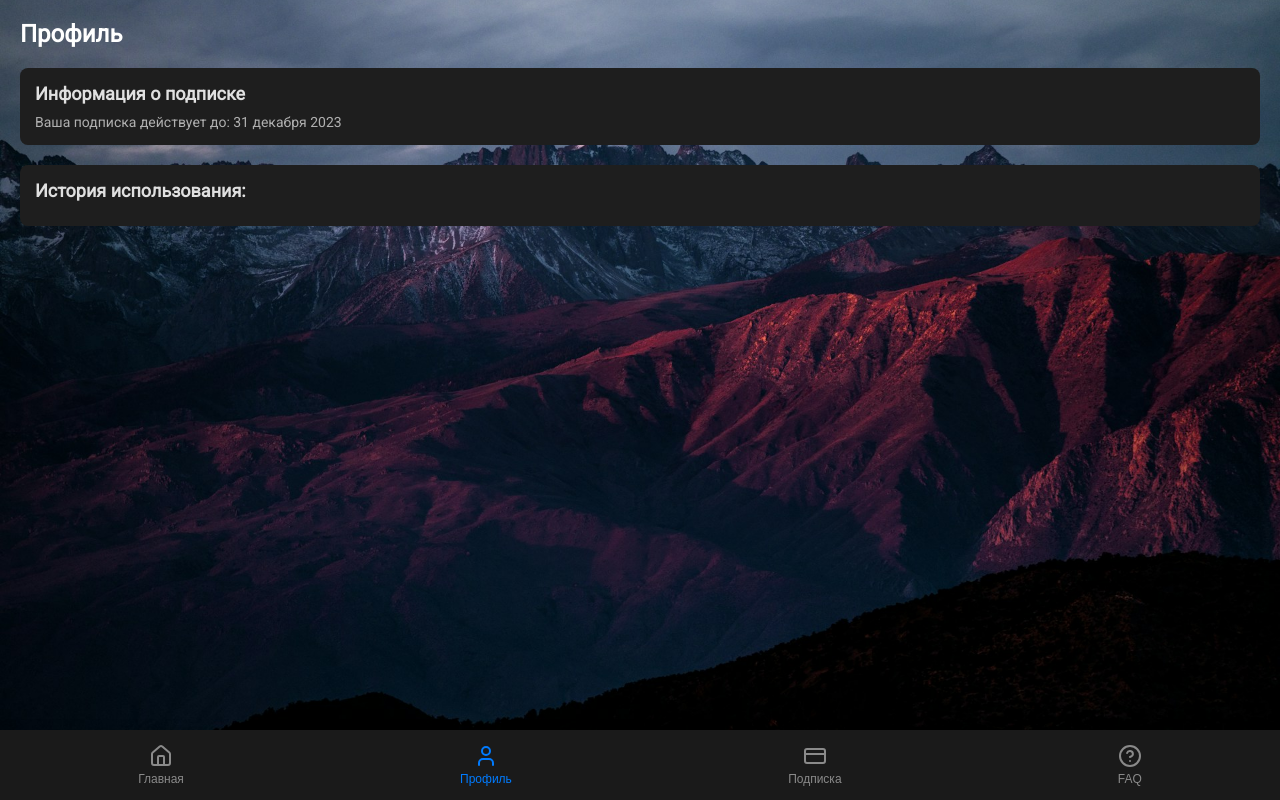
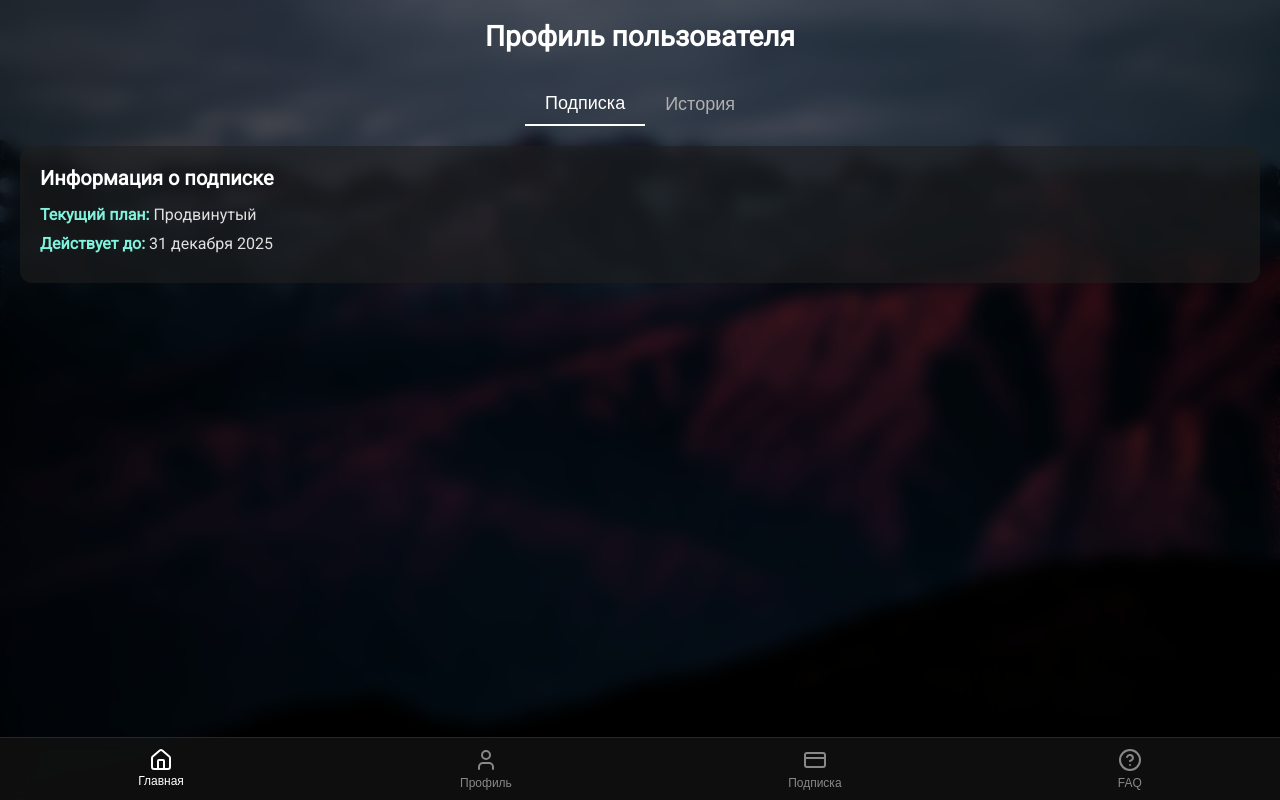
Before and after one commit to MrEwgenius/TgBotStreamers, a Next.js app: page /profile in a window 1280 px wide. Built offline with nearby package versions, Linux system fonts and the light colour scheme.

Commit message:
eddit disign

```diff
--- a/src/app/globals.scss
+++ b/src/app/globals.scss
@@ -14,6 +14,7 @@ html,
 body {
   height: 100%;
   overflow-x: hidden;
+
 }
 
 body {
@@ -24,6 +25,11 @@ body {
   font-family: Arial, Helvetica, sans-serif;
   -webkit-font-smoothing: antialiased;
   -moz-osx-font-smoothing: grayscale;
+
+
+
+
+
 
 }
 
@@ -39,6 +45,10 @@ a {
 }
 
 .content {
+  position: relative;
   height: 100%;
   padding-bottom: 45px;
+
+
+
 }
--- a/src/app/layout.jsx
+++ b/src/app/layout.jsx
@@ -1,7 +1,7 @@
 import localFont from "next/font/local";
 import "./globals.scss";
 import { Roboto } from "next/font/google";
-import { BottomTabs } from "@/components/BottomTabs/BottomTabs";
+import BottomTabs from "@/components/BottomTabs/BottomTabs";
 const inter = Roboto({ subsets: ['latin'], weight: ["400"] });
 
 
--- a/src/app/profile/page.jsx
+++ b/src/app/profile/page.jsx
@@ -1,35 +1,69 @@
-'use client';
-import styles from "./page.module.scss";
+"use client"
+
+import { useState } from "react"
+import styles from "./page.module.scss"
+import { Calendar, Clock } from "lucide-react"
 
 const ProfilePage = () => {
-  const subscriptionEndDate = "31 декабря 2023";
+  const [activeTab, setActiveTab] = useState("subscription")
+
+  const subscriptionInfo = {
+    plan: "Продвинутый",
+    endDate: "31 декабря 2025",
+  }
+
   const usageHistory = [
-    // { date: "2023-06-01", action: "Вход в приложение" },
-    // { date: "2023-06-02", action: "Обновление профиля" },
-    // { date: "2023-06-03", action: "Просмотр FAQ" },
-    // { date: "2023-06-04", action: "Изменение подписки" },
-  ];
+    { date: "2023-06-01", action: "Вход в приложение" },
+    { date: "2023-06-02", action: "Обновление профиля" },
+    { date: "2023-06-03", action: "Просмотр FAQ" },
+    { date: "2023-06-04", action: "Изменение подписки" },
+  ]
 
   return (
     <div className={styles.profileContainer}>
-      <h1>Профиль</h1>
+      <h1>Профиль пользователя</h1>
+      <div className={styles.tabContainer}>
+        <button
+          className={`${styles.tabButton} ${activeTab === "subscription" ? styles.active : ""}`}
+          onClick={() => setActiveTab("subscription")}
+        >
+          Подписка
+        </button>
+        <button
+          className={`${styles.tabButton} ${activeTab === "history" ? styles.active : ""}`}
+          onClick={() => setActiveTab("history")}
+        >
+          История
+        </button>
+      </div>
+      {activeTab === "subscription" && (
         <div className={styles.subscriptionInfo}>
           <h2>Информация о подписке</h2>
-        <p>Ваша подписка действует до: {subscriptionEndDate}</p>
+          <p>
+            <strong>Текущий план:</strong> {subscriptionInfo.plan}
+          </p>
+          <p>
+            <strong>Действует до:</strong> {subscriptionInfo.endDate}
+          </p>
         </div>
+      )}
+      {activeTab === "history" && (
         <div className={styles.usageHistory}>
-        <h2>История использования:</h2>
+          <h2>История использования</h2>
           <ul>
             {usageHistory.map((item, index) => (
               <li key={index}>
+                <Calendar size={18} />
                 <span>{item.date}</span>
+                <Clock size={18} />
                 <span>{item.action}</span>
               </li>
             ))}
           </ul>
         </div>
+      )}
     </div>
-  );
-};
+  )
+}
 
-export default ProfilePage;
+export default ProfilePage
--- a/src/app/profile/page.module.scss
+++ b/src/app/profile/page.module.scss
@@ -1,60 +1,97 @@
 .profileContainer {
+  position: relative;
   padding: 20px;
   color: #ffffff;
   min-height: 100vh;
   padding-bottom: 80px;
 
   h1 {
-    font-size: 24px;
-    margin-bottom: 20px;
+    font-size: 28px;
+    margin-bottom: 30px;
+    text-align: center;
+    color: #ffffff;
+  }
+  backdrop-filter: blur(8px);
+  -webkit-backdrop-filter: blur(8px);
+  &::before{
+    content: '';
+    position: absolute;
+    top: 0;
+    left: 0;
+    width: 100%;
+    height: 100%;
+    background: rgba(0, 0, 0, 0.5);
+    z-index: -1;
+  }
+}
+
+.tabContainer {
+  display: flex;
+  justify-content: center;
+  margin-bottom: 20px;
+}
+
+.tabButton {
+  background: none;
+  border: none;
+  color: #b0b0b0;
+  font-size: 18px;
+  padding: 10px 20px;
+  cursor: pointer;
+  transition: all 0.3s ease;
+
+  &.active {
+    color: #fff;
+    border-bottom: 2px solid #fff;
+  }
+
+  &:hover {
     color: #ffffff;
   }
 }
 
-.subscriptionInfo {
-  background-color: #1e1e1e;
-  border-radius: 8px;
-  padding: 15px;
-  margin-bottom: 20px;
+.subscriptionInfo, .usageHistory {
+  background-color: rgba(30, 30, 30, 0.6);
+  border-radius: 12px;
+  padding: 20px;
+  margin-top: 20px;
 
   h2 {
-    font-size: 18px;
-    color: #e0e0e0;
-    margin-bottom: 10px;
+    font-size: 20px;
+    margin-bottom: 15px;
+    color: #fff;
   }
 
   p {
-    font-size: 14px;
-    color: #b0b0b0;
+    font-size: 16px;
+    margin-bottom: 10px;
+    color: #e0e0e0;
+
+    strong {
+      color: #7ff3dc;
+    }
   }
 }
 
 .usageHistory {
-  background-color: #1e1e1e;
-  border-radius: 8px;
-  padding: 15px;
-
-  h2 {
-    font-size: 18px;
-    color: #e0e0e0;
-    margin-bottom: 10px;
-  }
-
   ul {
     list-style-type: none;
     padding: 0;
 
     li {
       display: flex;
-      justify-content: space-between;
-      font-size: 14px;
+      align-items: center;
+      margin-bottom: 15px;
+      font-size: 16px;
       color: #b0b0b0;
-      margin-bottom: 5px;
-      padding: 5px 0;
-      border-bottom: 1px solid #2a2a2a;
 
-      &:last-child {
-        border-bottom: none;
+      svg {
+        margin-right: 10px;
+        color: #00ffcc;
+      }
+
+      span {
+        margin-right: 20px;
       }
     }
   }
--- a/src/components/BottomTabs/BottomTabs.jsx
+++ b/src/components/BottomTabs/BottomTabs.jsx
@@ -1,50 +1,39 @@
 "use client";
-import { useRouter, usePathname } from "next/navigation";
+import { useState } from "react";
+import { useRouter } from "next/navigation";
 import styles from "./BottomTabs.module.scss";
 import { Home, User, CreditCard, HelpCircle } from "lucide-react";
 
-export const BottomTabs = () => {
+const BottomTabs = () => {
   const router = useRouter();
-  const pathname = usePathname();
+  const [activeTab, setActiveTab] = useState("/");
 
-  const isActive = (path) => pathname === path;
+  const handleNavigation = (path) => {
+    setActiveTab(path);
+    router.push(path);
+  };
 
   return (
-    <div className={styles.bottomTabs}>
-      <button
-        className={`${styles.tabButton} ${isActive("/") ? styles.active : ""}`}
-        onClick={() => router.push("/")}
-      >
-        <Home size={24} />
-        <span>Главная</span>
-      </button>
-      <button
-        className={`${styles.tabButton} ${
-          isActive("/profile") ? styles.active : ""
-        }`}
-        onClick={() => router.push("/profile")}
-      >
-        <User size={24} />
-        <span>Профиль</span>
-      </button>
-      <button
-        className={`${styles.tabButton} ${
-          isActive("/subscription") ? styles.active : ""
-        }`}
-        onClick={() => router.push("/subscription")}
-      >
-        <CreditCard size={24} />
-        <span>Подписка</span>
-      </button>
-      <button
-        className={`${styles.tabButton} ${
-          isActive("/faq") ? styles.active : ""
-        }`}
-        onClick={() => router.push("/faq")}
-      >
-        <HelpCircle size={24} />
-        <span>FAQ</span>
-      </button>
-    </div>
+    <nav className={styles.bottomNav}>
+      {[
+        { icon: Home, path: "/", label: "Главная" },
+        { icon: User, path: "/profile", label: "Профиль" },
+        { icon: CreditCard, path: "/subscription", label: "Подписка" },
+        { icon: HelpCircle, path: "/faq", label: "FAQ" },
+      ].map(({ icon: Icon, path, label }) => (
+        <button
+          key={path}
+          className={`${styles.navButton} ${
+            activeTab === path ? styles.active : ""
+          }`}
+          onClick={() => handleNavigation(path)}
+        >
+          <Icon size={24} />
+          <span>{label}</span>
+        </button>
+      ))}
+    </nav>
   );
 };
+
+export default BottomTabs;
--- a/src/components/BottomTabs/BottomTabs.module.scss
+++ b/src/components/BottomTabs/BottomTabs.module.scss
@@ -1,38 +1,41 @@
-.bottomTabs {
+.bottomNav {
   position: fixed;
   bottom: 0;
   left: 0;
-  width: 100%;
-  height: 70px;
-  background: #1a1a1a;
+  right: 0;
   display: flex;
   justify-content: space-around;
   align-items: center;
-  z-index: 1000;
-  box-shadow: 0 -2px 10px rgba(0, 0, 0, 0.1);
+  background: rgba(18, 18, 18, 0.8);
+  backdrop-filter: blur(10px);
+  padding: 10px 0;
+  border-top: 1px solid rgba(255, 255, 255, 0.1);
 }
 
-.tabButton {
+.navButton {
   display: flex;
   flex-direction: column;
   align-items: center;
   background: none;
   border: none;
-  font-size: 12px;
-  cursor: pointer;
-  padding: 8px;
-  color: #8a8a8a;
+  color: #888;
   transition: all 0.3s ease;
 
-  &:hover {
-    color: #ffffff;
+  span {
+    font-size: 12px;
+    margin-top: 4px;
+    transition: all 0.3s ease;
   }
 
   &.active {
-    color: #007bff;
+    color: #fff;
+
+    span {
+      transform: translateY(-2px);
+    }
   }
 
-  span {
-    margin-top: 4px;
+  &:hover {
+    color: #fff;
   }
 }
```
Also changed, not shown: src/app/faq/page.jsx (+18 -33 lines), src/app/faq/page.module.scss (+39 -26 lines), src/app/page.module.scss (+14 -2 lines), src/app/subscription/page.jsx (+30 -38 lines), src/app/subscription/page.module.scss (+56 -39 lines). Lines whose indentation alone changed are shown as unchanged.
